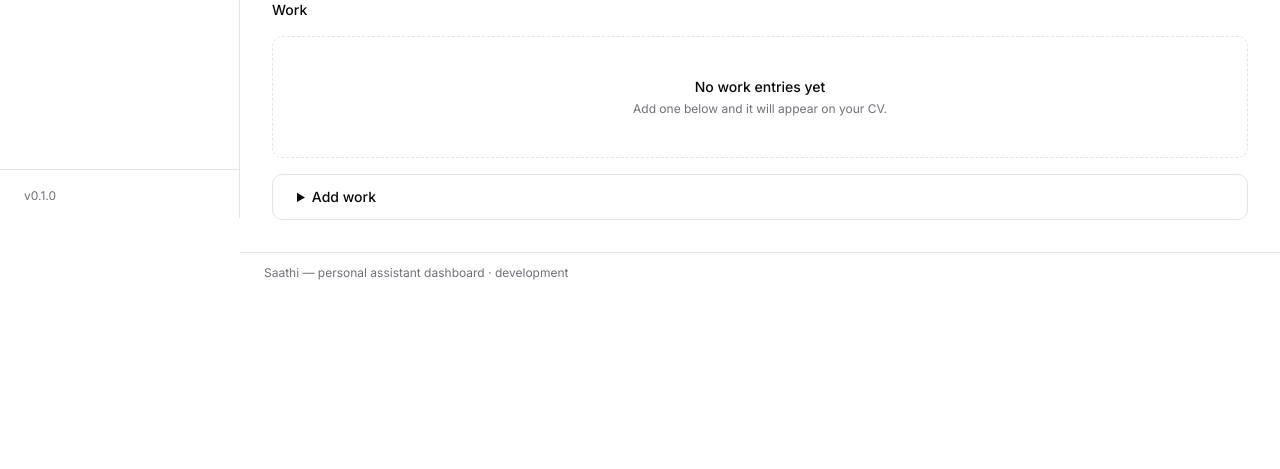
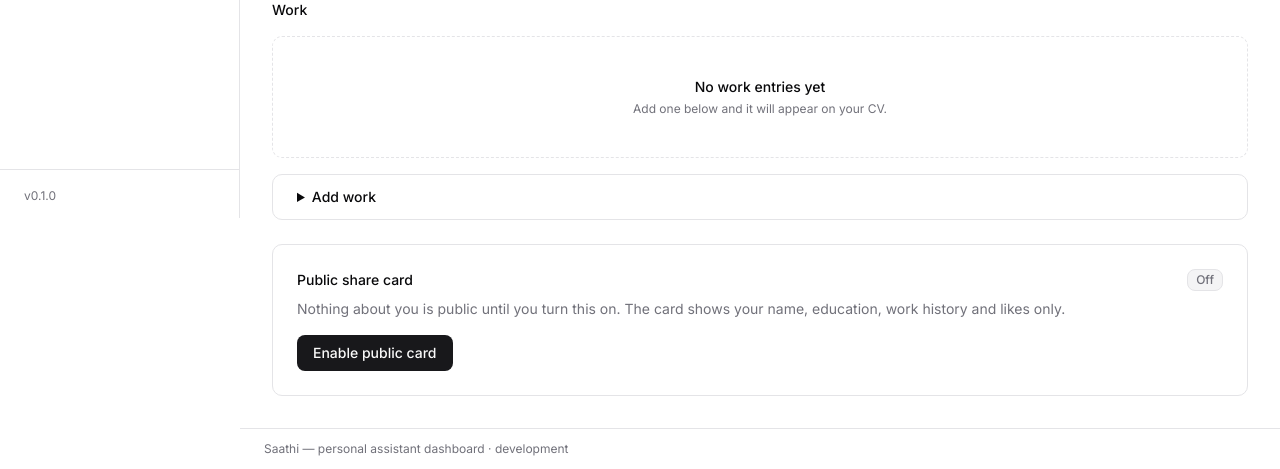
Before and after one commit to senutpal/saathi, a Flask app: page /profile in a window 1280 px wide. Shown: the part 582-1051 px from the top of the page. Before the commit the page ends 862 px from the top, so only its background shows below. Run offline with Flask 3, Linux system fonts and the light colour scheme; the visitor is signed in with stand-in values (Sample User, id 1); data that the repository does not hold is empty; parts of the project's set-up code (start-up, migrations or seed data) failed here and were passed over; some libraries are stand-ins or nearby versions.

Commit message:
feat(public): opt-in share card with qr preview via segno

```diff
--- a/saathi/__init__.py
+++ b/saathi/__init__.py
@@ -45,6 +45,7 @@ def register_blueprints(app: Flask) -> None:
         notes,
         notifications,
         profile,
+        public,
         search,
     )
 
@@ -62,6 +63,7 @@ def register_blueprints(app: Flask) -> None:
     app.register_blueprint(mood.bp)
     app.register_blueprint(expenses.bp)
     app.register_blueprint(backup.bp)
+    app.register_blueprint(public.bp)
 
 
 def register_error_handlers(app: Flask) -> None:
--- a/saathi/blueprints/profile/routes.py
+++ b/saathi/blueprints/profile/routes.py
@@ -3,11 +3,14 @@
 from __future__ import annotations
 
 import io
+import secrets
 from pathlib import Path
 from uuid import uuid4
 
+import segno
 from flask import (
     Response,
+    abort,
     current_app,
     flash,
     redirect,
@@ -15,6 +18,7 @@ from flask import (
     send_file,
     url_for,
 )
+from flask.typing import ResponseReturnValue
 from flask_login import current_user
 
 from ...extensions import db
@@ -56,12 +60,65 @@ def _flash_form_errors(form: EducationForm | WorkForm | ProfileForm) -> None:
 
 @bp.get("")
 def view() -> str:
+    profile = current_user.profile
+    share_url, qr_uri = _share_context(profile)
     return render_template(
         "profile/view.html",
-        profile=current_user.profile,
+        profile=profile,
         education_form=EducationForm(),
         work_form=WorkForm(),
+        share_url=share_url,
+        qr_uri=qr_uri,
     )
+
+
+def _share_context(profile: Profile | None) -> tuple[str | None, str | None]:
+    """(public URL, QR data-URI) when sharing is on; APP_URL wins over Host.
+
+    Behind proxies url_for(_external=True) reflects the request Host, so the
+    configured APP_URL (B17 pitfall P8) is preferred when present.
+    """
+    if profile is None or not profile.share_enabled or not profile.public_token:
+        return None, None
+    path = url_for("public.card", token=profile.public_token)
+    base = current_app.config.get("APP_URL", "").rstrip("/")
+    share_url = (
+        f"{base}{path}"
+        if base
+        else url_for("public.card", token=profile.public_token, _external=True)
+    )
+    # svg_data_uri keeps raw SVG out of the template — no |safe needed
+    qr_uri = segno.make(share_url).svg_data_uri(scale=6, border=2)
+    return share_url, qr_uri
+
+
+@bp.post("/share")
+def share_toggle() -> ResponseReturnValue:
+    prof = _current_profile()
+    if prof.share_enabled:
+        prof.share_enabled = False
+        detail = "Public card disabled"
+    else:
+        prof.share_enabled = True
+        if not prof.public_token:
+            prof.public_token = secrets.token_urlsafe(16)
+        detail = "Public card enabled"
+    log_action(current_user.id, "share_updated", detail)
+    db.session.commit()
+    flash(detail + ".")
+    return redirect(url_for("profile.view"))
+
+
+@bp.post("/share/regenerate")
+def share_regenerate() -> ResponseReturnValue:
+    prof = _current_profile()
+    if not prof.share_enabled or not prof.public_token:
+        abort(404)
+    prof.public_token = secrets.token_urlsafe(16)
+    log_action(current_user.id, "share_updated", "Share link regenerated")
+    db.session.commit()
+    flash("New share link generated; the old link no longer works.")
+    return redirect(url_for("profile.view"))
 
 
 @bp.route("/edit", methods=["GET", "POST"])
--- /dev/null
+++ b/saathi/templates/partials/_share_section.html
@@ -0,0 +1,41 @@
+<section class="rounded-lg border border-border bg-card p-6" aria-label="Public share card">
+  <div class="flex items-center justify-between gap-3">
+    <h2 class="text-sm font-medium">Public share card</h2>
+    <span class="inline-flex items-center rounded-md border border-border bg-muted px-2 py-0.5 text-xs font-medium {{ 'text-foreground' if profile.share_enabled else 'text-muted-foreground' }}">
+      {{ 'Live' if profile.share_enabled else 'Off' }}
+    </span>
+  </div>
+
+  {% if profile.share_enabled and share_url %}
+  <p class="mt-2 text-sm text-muted-foreground">
+    Anyone with this link can see your name, education, work and likes — never
+    your contact details or birthday.
+  </p>
+  <div class="mt-4 flex flex-wrap items-center gap-4">
+    <img src="{{ qr_uri }}" alt="Scan to open {{ profile.full_name }}'s public card"
+         width="168" height="168"
+         class="rounded-md border border-border bg-white p-1 dark:bg-white">
+    <div class="min-w-0">
+      <code class="block max-w-full truncate rounded-md border border-border bg-muted px-3 py-2 text-xs text-muted-foreground">{{ share_url }}</code>
+      <form action="{{ url_for('profile.share_regenerate') }}" method="post" class="mt-3">
+        <input type="hidden" name="csrf_token" value="{{ csrf_token() }}">
+        <button type="submit"
+                class="inline-flex h-8 items-center justify-center rounded-md border border-border bg-card px-3 text-xs font-medium transition-colors hover:bg-accent hover:text-foreground focus-visible:outline-none focus-visible:ring-2 focus-visible:ring-ring">Regenerate link</button>
+      </form>
+    </div>
+  </div>
+  {% else %}
+  <p class="mt-2 text-sm text-muted-foreground">
+    Nothing about you is public until you turn this on. The card shows your
+    name, education, work history and likes only.
+  </p>
+  {% endif %}
+
+  <form action="{{ url_for('profile.share_toggle') }}" method="post" class="mt-4">
+    <input type="hidden" name="csrf_token" value="{{ csrf_token() }}">
+    <button type="submit"
+            class="inline-flex h-9 items-center justify-center rounded-md px-4 text-sm font-medium transition-colors focus-visible:outline-none focus-visible:ring-2 focus-visible:ring-ring {{ 'border border-border bg-card hover:bg-accent hover:text-destructive' if profile.share_enabled else 'bg-primary text-primary-foreground hover:bg-primary/90' }}">
+      {{ 'Turn off sharing' if profile.share_enabled else 'Enable public card' }}
+    </button>
+  </form>
+</section>
--- a/saathi/templates/profile/view.html
+++ b/saathi/templates/profile/view.html
@@ -162,5 +162,7 @@
       </details>
     </div>
   </section>
+
+  {% include "partials/_share_section.html" %}
 </div>
 {% endblock %}
```
Also changed, not shown: saathi/blueprints/public.py (added, +35 -0 lines), saathi/templates/public/card.html (added, +75 -0 lines).
